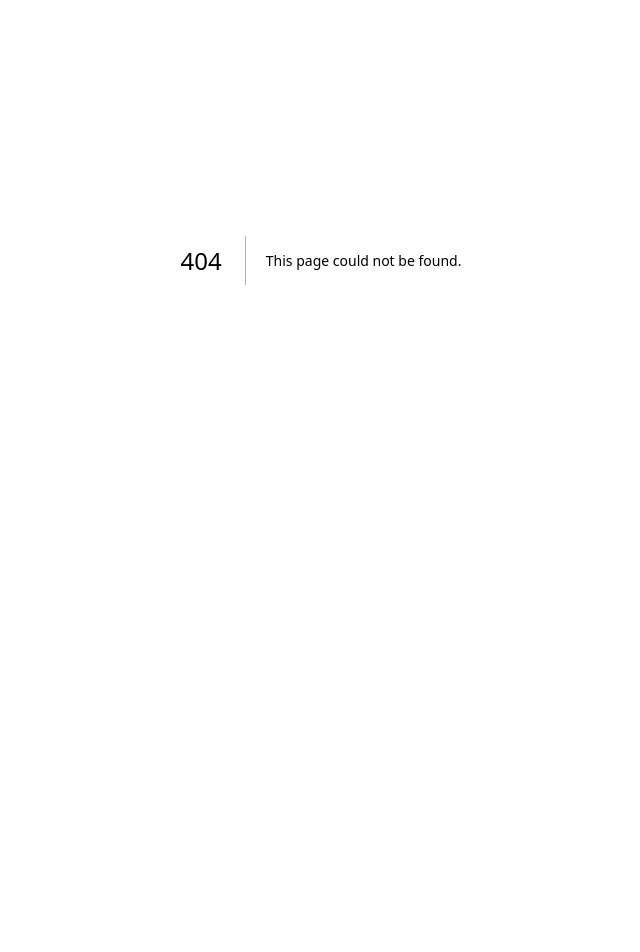
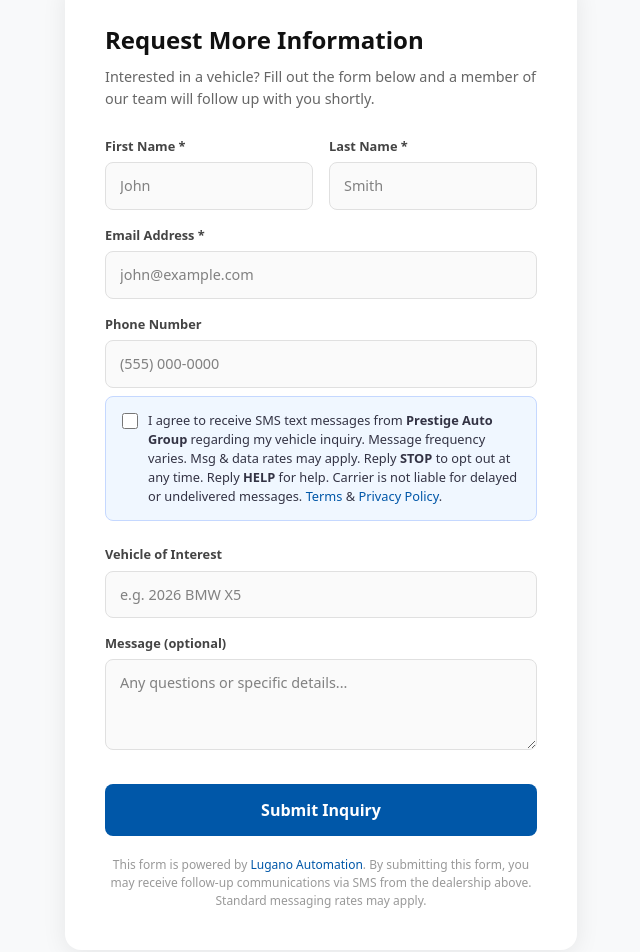
Before and after one commit to SolariAutomation/lugano-landing, a Next.js app: page /sample-lead-form in a window 1280 px wide. Before the commit this address had no page. Shown: the part 140-1092 px from the top of the page, without its empty margins (319-959 px from the left). Before the commit the page ends 800 px from the top, so only its background shows below. Built offline with nearby package versions, Linux system fonts and the light colour scheme.

Commit message:
Add sample lead form page with SMS consent checkbox for A2P registration

```diff
--- /dev/null
+++ b/app/sample-lead-form/page.tsx
@@ -0,0 +1,92 @@
+export const metadata = {
+  title: "Sample Lead Form — Lugano Automation",
+  description: "Template showing how dealership lead forms collect SMS consent",
+}
+
+export default function SampleLeadFormPage() {
+  return (
+    <div style={{ minHeight: '100vh', background: '#f8f9fa', fontFamily: 'system-ui, sans-serif' }}>
+      {/* Dealership header mockup */}
+      <header style={{ background: '#1a1a2e', padding: '16px 24px', display: 'flex', alignItems: 'center', gap: 12 }}>
+        <div style={{ width: 40, height: 40, borderRadius: 8, background: '#0057a8', display: 'grid', placeItems: 'center', color: '#fff', fontWeight: 700 }}>P</div>
+        <div>
+          <div style={{ color: '#fff', fontWeight: 700, fontSize: '1rem' }}>Prestige Auto Group</div>
+          <div style={{ color: 'rgba(255,255,255,0.5)', fontSize: '.75rem' }}>Your Premier Automotive Dealership</div>
+        </div>
+      </header>
+
+      <div style={{ maxWidth: 560, margin: '48px auto', padding: '0 24px' }}>
+        {/* Form card */}
+        <div style={{ background: '#fff', borderRadius: 16, padding: '40px', boxShadow: '0 4px 24px rgba(0,0,0,0.08)' }}>
+          <h1 style={{ fontSize: '1.5rem', fontWeight: 700, color: '#111', marginBottom: 8 }}>
+            Request More Information
+          </h1>
+          <p style={{ color: '#666', fontSize: '.9rem', marginBottom: 28, lineHeight: 1.5 }}>
+            Interested in a vehicle? Fill out the form below and a member of our team will follow up with you shortly.
+          </p>
+
+          <form>
+            <div style={{ display: 'grid', gridTemplateColumns: '1fr 1fr', gap: 16, marginBottom: 16 }}>
+              <div>
+                <label style={{ display: 'block', fontSize: '.8rem', fontWeight: 600, color: '#444', marginBottom: 6 }}>First Name *</label>
+                <input type="text" placeholder="John" readOnly style={{ width: '100%', padding: '12px 14px', border: '1.5px solid #e0e0e0', borderRadius: 8, fontSize: '.9rem', boxSizing: 'border-box', background: '#fafafa' }} />
+              </div>
+              <div>
+                <label style={{ display: 'block', fontSize: '.8rem', fontWeight: 600, color: '#444', marginBottom: 6 }}>Last Name *</label>
+                <input type="text" placeholder="Smith" readOnly style={{ width: '100%', padding: '12px 14px', border: '1.5px solid #e0e0e0', borderRadius: 8, fontSize: '.9rem', boxSizing: 'border-box', background: '#fafafa' }} />
+              </div>
+            </div>
+
+            <div style={{ marginBottom: 16 }}>
+              <label style={{ display: 'block', fontSize: '.8rem', fontWeight: 600, color: '#444', marginBottom: 6 }}>Email Address *</label>
+              <input type="email" placeholder="john@example.com" readOnly style={{ width: '100%', padding: '12px 14px', border: '1.5px solid #e0e0e0', borderRadius: 8, fontSize: '.9rem', boxSizing: 'border-box', background: '#fafafa' }} />
+            </div>
+
+            {/* Phone field with SMS consent — this is what Twilio needs to see */}
+            <div style={{ marginBottom: 8 }}>
+              <label style={{ display: 'block', fontSize: '.8rem', fontWeight: 600, color: '#444', marginBottom: 6 }}>Phone Number</label>
+              <input type="tel" placeholder="(555) 000-0000" readOnly style={{ width: '100%', padding: '12px 14px', border: '1.5px solid #e0e0e0', borderRadius: 8, fontSize: '.9rem', boxSizing: 'border-box', background: '#fafafa' }} />
+            </div>
+
+            {/* SMS consent checkbox — the critical element for A2P registration */}
+            <div style={{ background: '#f0f7ff', border: '1.5px solid #c5d8ff', borderRadius: 8, padding: '14px 16px', marginBottom: 24 }}>
+              <label style={{ display: 'flex', alignItems: 'flex-start', gap: 10, cursor: 'pointer' }}>
+                <input type="checkbox" style={{ marginTop: 2, width: 16, height: 16, flexShrink: 0, accentColor: '#0057a8' }} />
+                <span style={{ fontSize: '.8rem', color: '#334', lineHeight: 1.5 }}>
+                  I agree to receive SMS text messages from <strong>Prestige Auto Group</strong> regarding my vehicle inquiry. Message frequency varies. Msg &amp; data rates may apply. Reply <strong>STOP</strong> to opt out at any time. Reply <strong>HELP</strong> for help. Carrier is not liable for delayed or undelivered messages.{' '}
+                  <a href="/terms" target="_blank" rel="noopener noreferrer" style={{ color: '#0057a8' }}>Terms</a> &amp;{' '}
+                  <a href="/privacy" target="_blank" rel="noopener noreferrer" style={{ color: '#0057a8' }}>Privacy Policy</a>.
+                </span>
+              </label>
+            </div>
+
+            <div style={{ marginBottom: 16 }}>
+              <label style={{ display: 'block', fontSize: '.8rem', fontWeight: 600, color: '#444', marginBottom: 6 }}>Vehicle of Interest</label>
+              <input type="text" placeholder="e.g. 2026 BMW X5" readOnly style={{ width: '100%', padding: '12px 14px', border: '1.5px solid #e0e0e0', borderRadius: 8, fontSize: '.9rem', boxSizing: 'border-box', background: '#fafafa' }} />
+            </div>
+
+            <div style={{ marginBottom: 28 }}>
+              <label style={{ display: 'block', fontSize: '.8rem', fontWeight: 600, color: '#444', marginBottom: 6 }}>Message (optional)</label>
+              <textarea placeholder="Any questions or specific details..." rows={3} readOnly style={{ width: '100%', padding: '12px 14px', border: '1.5px solid #e0e0e0', borderRadius: 8, fontSize: '.9rem', boxSizing: 'border-box', background: '#fafafa', resize: 'vertical' }} />
+            </div>
+
+            <button type="submit" style={{ width: '100%', padding: '14px', background: '#0057a8', color: '#fff', border: 'none', borderRadius: 8, fontSize: '1rem', fontWeight: 600, cursor: 'pointer' }}>
+              Submit Inquiry
+            </button>
+          </form>
+
+          <p style={{ fontSize: '.75rem', color: '#999', marginTop: 20, lineHeight: 1.5, textAlign: 'center' }}>
+            This form is powered by <a href="https://luganoautomation.com" target="_blank" rel="noopener noreferrer" style={{ color: '#0057a8' }}>Lugano Automation</a>.
+            By submitting this form, you may receive follow-up communications via SMS from the dealership above.
+            Standard messaging rates may apply.
+          </p>
+        </div>
+
+        {/* ISV explanation note for Twilio reviewers */}
+        <div style={{ marginTop: 24, padding: '20px 24px', background: '#fff9e6', border: '1.5px solid #f0d080', borderRadius: 12, fontSize: '.8rem', color: '#666', lineHeight: 1.6 }}>
+          <strong style={{ color: '#444' }}>Note for reviewers:</strong> This is a template/sample lead form that demonstrates how Lugano Automation&apos;s dealership clients collect SMS consent from car buyers. Each participating dealership embeds a customized version of this form on their own website. The SMS opt-in checkbox above is required before any SMS messages are sent. End consumers must explicitly check the consent box before submitting.
+        </div>
+      </div>
+    </div>
+  )
+}
```
